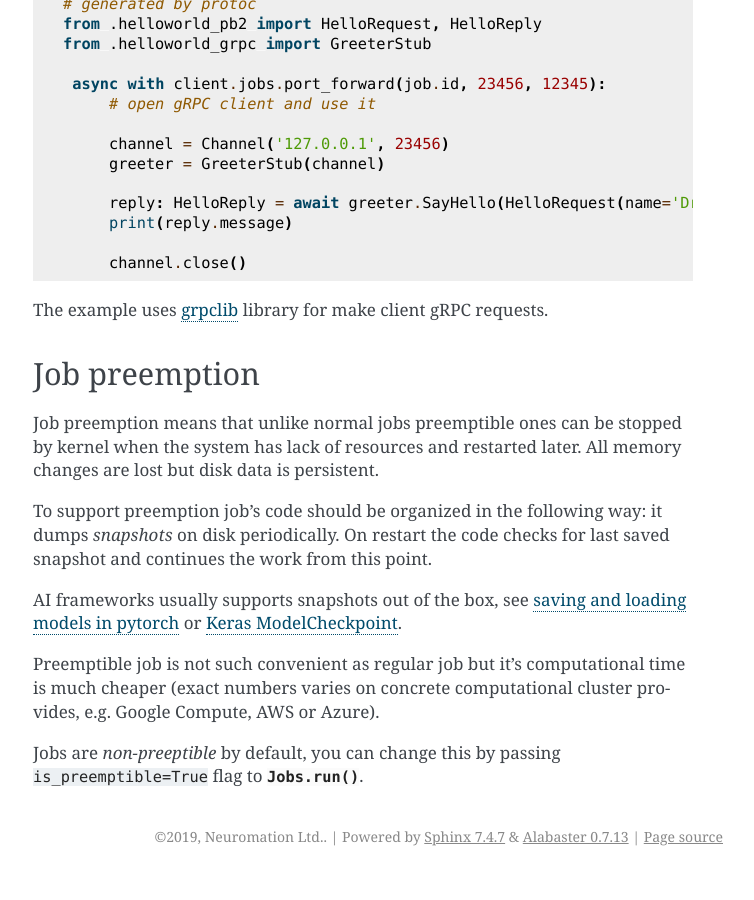
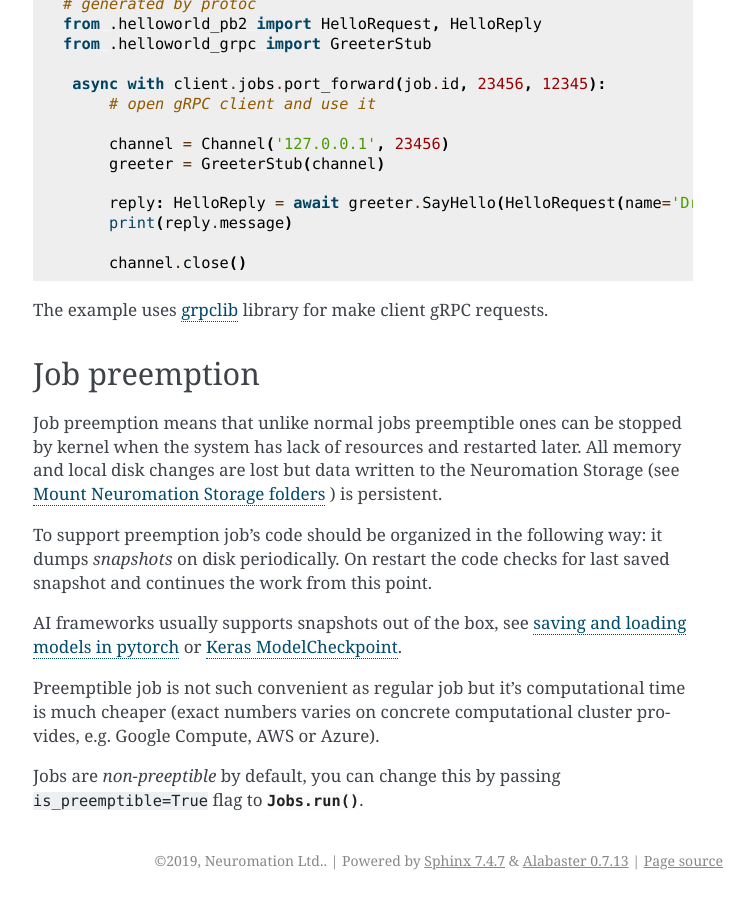
Before and after one commit to neuro-inc/neuro-cli, a Sphinx documentation site: the page built from docs/jobs_usage.rst, in a window 1280 px wide and 900 px high, scrolled down 3191 px. Shown: the whole window, without its empty margins (387-1141 px from the left). Built offline with Sphinx 7.4.7, drawn with Linux system fonts in a browser that asks for light colours; pages that are not in the unit, such as notebooks, are missing from menus; before the commit the page ends 4067 px from its top, so only the background shows below that.

```diff
--- a/docs/jobs_usage.rst
+++ b/docs/jobs_usage.rst
@@ -179,8 +180,9 @@ Job preemption
 ==============
 
 Job preemption means that unlike normal jobs preemptible ones can be stopped by kernel
-when the system has lack of resources and restarted later.  All memory changes are lost
-but disk data is persistent.
+when the system has lack of resources and restarted later.  All memory and local disk
+changes are lost but data written to the Neuromation Storage (see
+:ref:`jobs-usage-mounts` ) is persistent.
 
 To support preemption job's code should be organized in the following way: it dumps
 *snapshots* on disk periodically. On restart the code checks for last saved snapshot and
```
Also changed, not shown: other parts of docs/jobs_usage.rst (+1 -0 lines).
